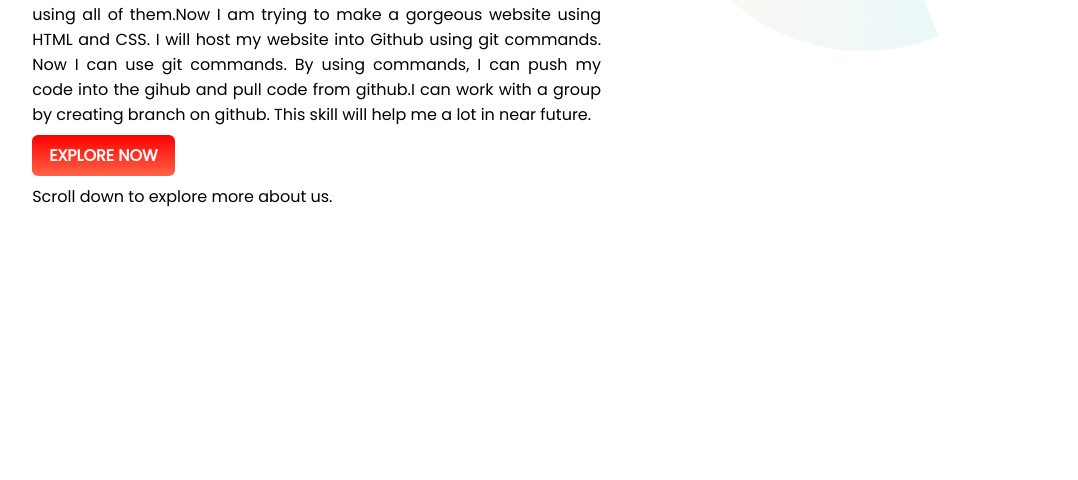
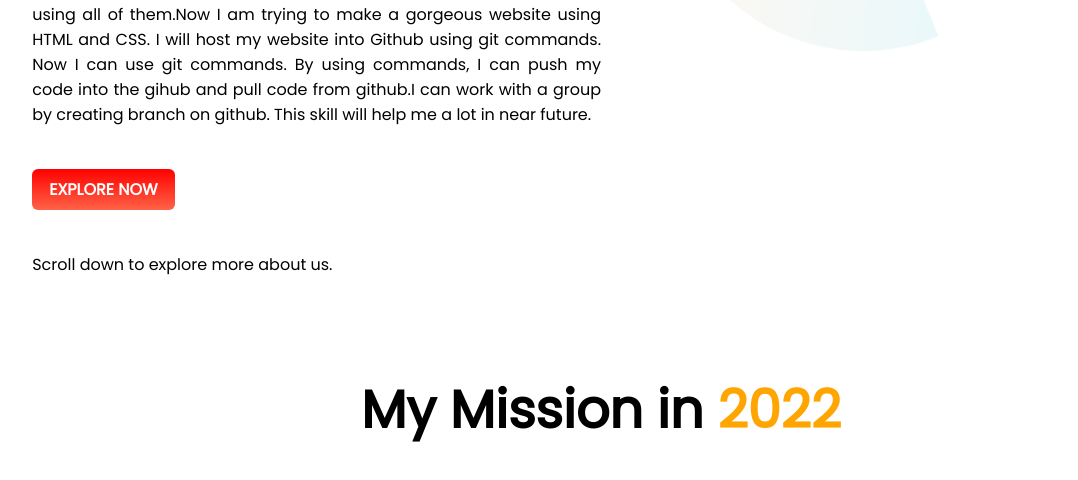
Before and after one commit to Nadim-Nion/1st-assignment, a plain HTML site: page index.html in a window 1280 px wide. Shown: the part 528-1008 px from the top of the page, without its empty margins (39-1117 px from the left). Before the commit the page ends 800 px from the top, so only its background shows below. Drawn offline with Linux system fonts and the light colour scheme.

Commit message:
margin added top and bottom of button

```diff
--- a/index.html
+++ b/index.html
@@ -21,12 +21,17 @@
                 can use git commands. By using commands, I can push my code into the gihub and pull code from github.I
                 can work with a group by creating branch on github. This skill will help me a lot in near future. </p>
             <a class="explore-button" target="_blank" href="https://twitter.com/NionHunter">EXPLORE NOW</a>
-            <p>Scroll down to explore more about us.</p>
+            <p class="margin">Scroll down to explore more about us.</p>
         </div>
 
         <div class="stay-focused">
             <img src="mission-2022-main/images/person/person-0.png" alt="">
         </div>
+    </section>
+
+    <section class="sec-two">
+        <h2>My Mission in <span class="orange-color">2022</span></h2>
+
     </section>
 
 
--- a/style.css
+++ b/style.css
@@ -21,6 +21,11 @@ h1{
 
 p{
    text-align: justify;
+   margin-bottom: 50px;
+}
+
+.margin{
+    margin-top: 50px;
 }
 
 .explore-button{
@@ -50,3 +55,8 @@ p{
 .sec-one{
     display: flex;
 }
+
+.sec-two{
+    text-align: center;
+    font-size: 35px;
+}
```
